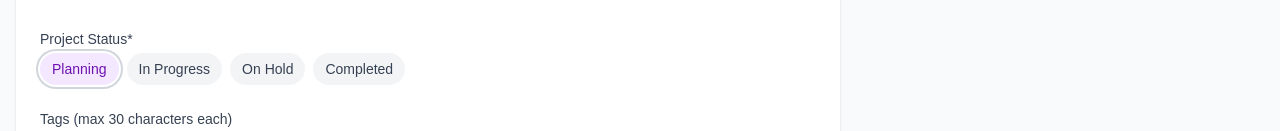
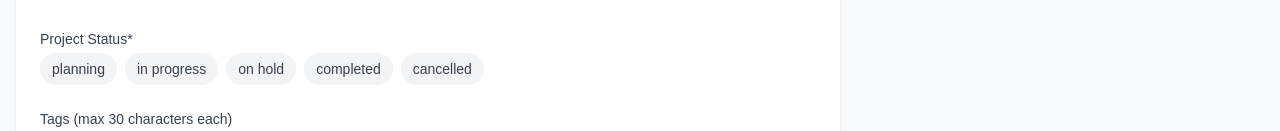
Before and after one commit to jwald3/moc_canvas_next, a Next.js app: page /projects/new in a window 1280 px wide. Shown: the part 725-856 px from the top of the page. Built offline with nearby package versions, Linux system fonts and the light colour scheme; no server answers.

Commit message:
repaired new project page/context

```diff
--- a/package.json
+++ b/package.json
@@ -15,7 +15,8 @@
     "next": "15.3.2",
     "prisma": "^6.8.2",
     "react": "^19.0.0",
-    "react-dom": "^19.0.0"
+    "react-dom": "^19.0.0",
+    "uuid": "^11.1.0"
   },
   "devDependencies": {
     "@eslint/eslintrc": "^3",
@@ -23,6 +24,7 @@
     "@types/node": "^20",
     "@types/react": "^19",
     "@types/react-dom": "^19",
+    "@types/uuid": "^10.0.0",
     "eslint": "^9",
     "eslint-config-next": "15.3.2",
     "tailwindcss": "^4",
--- a/src/components/newProject/newProjectBasicInfo.tsx
+++ b/src/components/newProject/newProjectBasicInfo.tsx
@@ -1,7 +1,14 @@
 import React from "react";
 import { Tag, X } from "lucide-react";
-import { statusOptions } from "@/data/sample-data";
 import { useNewProjectContext } from "@/contexts/NewProjectContext";
+
+const statusOptions = [
+    { value: "planning", color: "bg-blue-100 text-blue-800" },
+    { value: "in progress", color: "bg-yellow-100 text-yellow-800" },
+    { value: "on hold", color: "bg-orange-100 text-orange-800" },
+    { value: "completed", color: "bg-green-100 text-green-800" },
+    { value: "cancelled", color: "bg-red-100 text-red-800" }
+] as const;
 
 const NewProjectBasicInfo = () => {
 
--- a/src/components/newProject/newProjectImageUpload.tsx
+++ b/src/components/newProject/newProjectImageUpload.tsx
@@ -40,7 +40,7 @@ const NewProjectImageUpload = () => {
                         <div className="relative rounded-lg overflow-hidden border border-gray-200">
                             <img
                                 src={imagePreview.url}
-                                alt={imagePreview.title}
+                                alt={imagePreview.caption}
                                 className="w-full aspect-video object-cover"
                             />
                             <div className="absolute top-2 right-2 flex space-x-2">
@@ -83,7 +83,7 @@ const NewProjectImageUpload = () => {
                                 >
                                     <img
                                         src={image.url}
-                                        alt={image.title}
+                                        alt={image.caption}
                                         className="w-full aspect-square object-cover"
                                     />
                                     <div className="absolute inset-0 bg-black bg-opacity-40 opacity-0 hover:opacity-100 transition-opacity flex items-center justify-center">
--- a/src/contexts/NewProjectContext.tsx
+++ b/src/contexts/NewProjectContext.tsx
@@ -1,7 +1,8 @@
 "use client";
 
 import React, { createContext, useContext, useState } from "react";
-import { BuildSection, ImageType } from "@/data/sample-data";
+import { ProjectBuildStepObject, ProjectImageObject } from "@/types/hand_spun_datatypes";
+import { v4 as uuidv4 } from 'uuid';
 
 // Mock tag suggestions - moved from page
 const tagSuggestions = [
@@ -19,15 +20,15 @@ interface NewProjectContextType {
     tags: string[];
     showTagSuggestions: boolean;
     showImageUpload: boolean;
-    images: ImageType[];
-    imagePreview: ImageType | null;
+    images: ProjectImageObject[];
+    imagePreview: ProjectImageObject | null;
     imageTitle: string;
-    buildSections: BuildSection[];
+    buildSections: ProjectBuildStepObject[];
     isSubmitting: boolean;
     tagSuggestions: string[];
     selectedFile: File | null;
-    activeSectionId: number | null;
-    setBuildSections: React.Dispatch<React.SetStateAction<BuildSection[]>>;
+    activeSectionId: string | null;
+    setBuildSections: React.Dispatch<React.SetStateAction<ProjectBuildStepObject[]>>;
 
     // Setters
     setProjectName: (name: string) => void;
@@ -36,9 +37,9 @@ interface NewProjectContextType {
     setTagInput: (input: string) => void;
     setShowImageUpload: (show: boolean) => void;
     setImageTitle: (title: string) => void;
-    setImagePreview: (preview: ImageType | null) => void;
+    setImagePreview: (preview: ProjectImageObject | null) => void;
     setSelectedFile: (file: File | null) => void;
-    setActiveSectionId: (id: number | null) => void;
+    setActiveSectionId: (id: string | null) => void;
 
     // Handlers
     handleTagInputChange: (e: React.ChangeEvent<HTMLInputElement>) => void;
@@ -47,11 +48,11 @@ interface NewProjectContextType {
     handleTagKeyPress: (e: React.KeyboardEvent) => void;
     handleFileSelect: (file: File) => void;
     handleImageUpload: () => void;
-    addImageToSection: (sectionId: number) => void;
-    removeSection: (sectionId: number) => void;
+    addImageToSection: (sectionId: string) => void;
+    removeSection: (sectionId: string) => void;
     addNewSection: () => void;
-    updateSectionField: (sectionId: number, field: keyof BuildSection, value: string) => void;
-    removeImage: (imageId: number) => void;
+    updateSectionField: (sectionId: string, field: keyof ProjectBuildStepObject, value: string) => void;
+    removeImage: (imageId: string) => void;
     handleSubmit: (e?: React.FormEvent) => void;
 }
 
@@ -70,15 +71,24 @@ export const NewProjectProvider = ({ children }: NewProjectProviderProps) => {
     const [tags, setTags] = useState<string[]>([]);
     const [showTagSuggestions, setShowTagSuggestions] = useState(false);
     const [showImageUpload, setShowImageUpload] = useState(false);
-    const [images, setImages] = useState<ImageType[]>([]);
-    const [imagePreview, setImagePreview] = useState<ImageType | null>(null);
+    const [images, setImages] = useState<ProjectImageObject[]>([]);
+    const [imagePreview, setImagePreview] = useState<ProjectImageObject | null>(null);
     const [imageTitle, setImageTitle] = useState("");
-    const [buildSections, setBuildSections] = useState<BuildSection[]>([
-        { id: 1, sectionTitle: "", description: "", images: [] },
-    ]);
+    const [buildSections, setBuildSections] = useState<ProjectBuildStepObject[]>(() => {
+        // Generate the initial UUID only once during initialization
+        const initialId = uuidv4();
+        return [{
+            id: initialId,
+            projectId: "",
+            title: "",
+            description: "",
+            images: [],
+            order: 0
+        }];
+    });
     const [isSubmitting, setIsSubmitting] = useState(false);
     const [selectedFile, setSelectedFile] = useState<File | null>(null);
-    const [activeSectionId, setActiveSectionId] = useState<number | null>(null);
+    const [activeSectionId, setActiveSectionId] = useState<string | null>(null);
 
     // Handlers
     const handleTagInputChange = (e: React.ChangeEvent<HTMLInputElement>) => {
@@ -128,10 +138,13 @@ export const NewProjectProvider = ({ children }: NewProjectProviderProps) => {
     const handleImageUpload = () => {
         if (imageTitle && selectedFile) {
             const imageUrl = URL.createObjectURL(selectedFile);
-            const newImage: ImageType = {
-                id: Date.now(),
+            const newImage: ProjectImageObject = {
+                id: uuidv4(),
+                buildStepId: activeSectionId || "",
                 url: imageUrl,
-                title: imageTitle,
+                caption: imageTitle,
+                order: 0, // You might want to calculate this based on existing images
+                type: "progress"
             };
 
             if (activeSectionId) {
@@ -163,32 +176,36 @@ export const NewProjectProvider = ({ children }: NewProjectProviderProps) => {
         }
     };
 
-    const addImageToSection = (sectionId: number) => {
+    const addImageToSection = (sectionId: string) => {
         setActiveSectionId(sectionId);
         setShowImageUpload(true);
     };
 
-    const removeSection = (sectionId: number) => {
+    const removeSection = (sectionId: string) => {
         if (buildSections.length > 1) {
             setBuildSections(buildSections.filter((section) => section.id !== sectionId));
         }
     };
 
     const addNewSection = () => {
-        setBuildSections([
-            ...buildSections,
+        // Generate new UUID only when actually adding a new section
+        const newId = uuidv4();
+        setBuildSections(prevSections => [
+            ...prevSections,
             {
-                id: Date.now(),
-                sectionTitle: "",
+                id: newId,
+                projectId: "",
+                title: "",
                 description: "",
                 images: [],
+                order: prevSections.length
             },
         ]);
     };
 
     const updateSectionField = (
-        sectionId: number,
-        field: keyof BuildSection,
+        sectionId: string,
+        field: keyof ProjectBuildStepObject,
         value: string
     ) => {
         setBuildSections(
@@ -201,7 +218,7 @@ export const NewProjectProvider = ({ children }: NewProjectProviderProps) => {
         );
     };
 
-    const removeImage = (imageId: number) => {
+    const removeImage = (imageId: string) => {
         setImages(images.filter((img) => img.id !== imageId));
     };
 
--- /dev/null
+++ b/src/types/uuid.d.ts
@@ -0,0 +1,3 @@
+declare module 'uuid' {
+    export function v4(): string;
+}
```
Also changed, not shown: src/components/newProject/newProjectBuildSections.tsx (+5 -5 lines), 1 other file (tests, documents, lock files or other folders).
